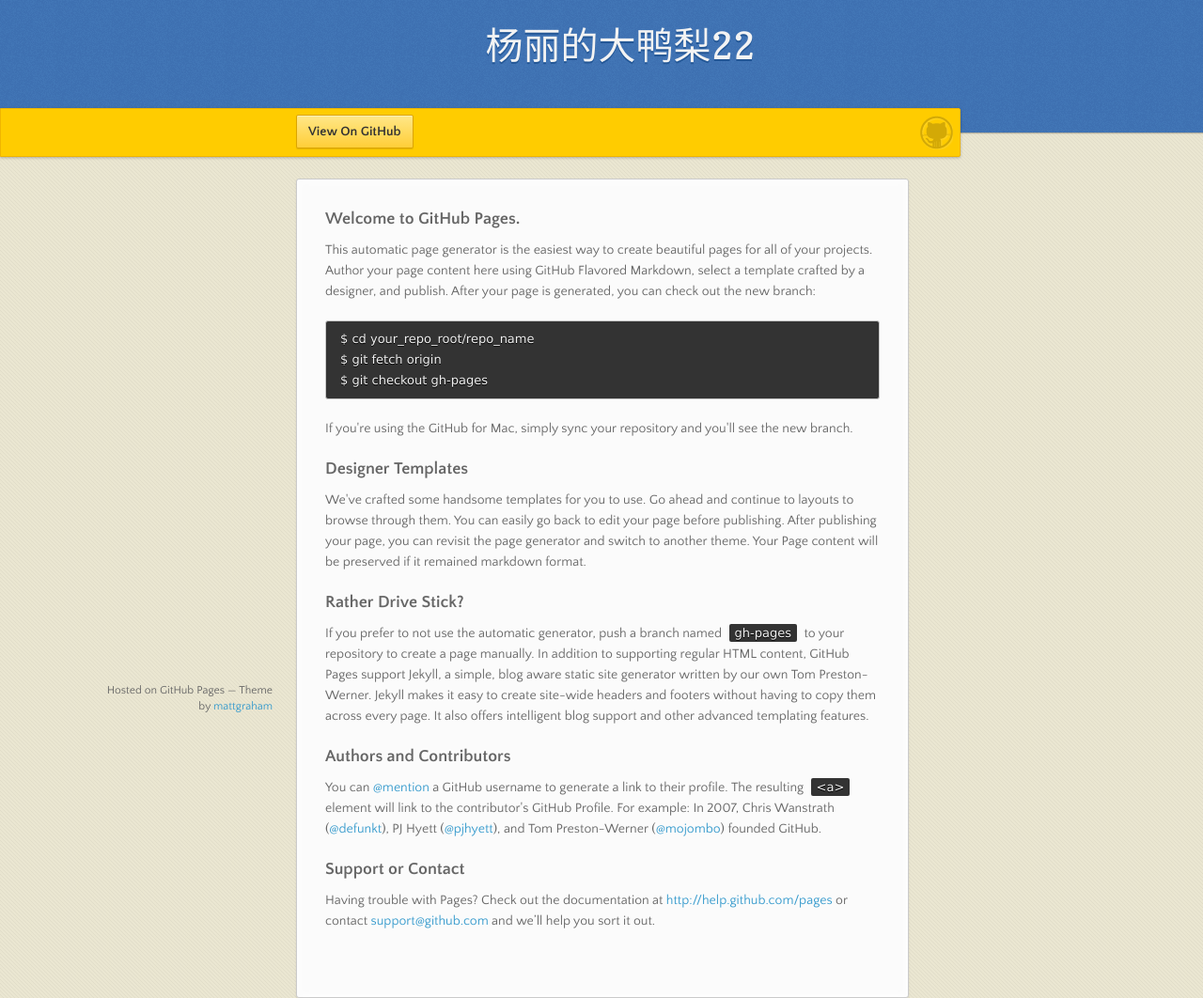
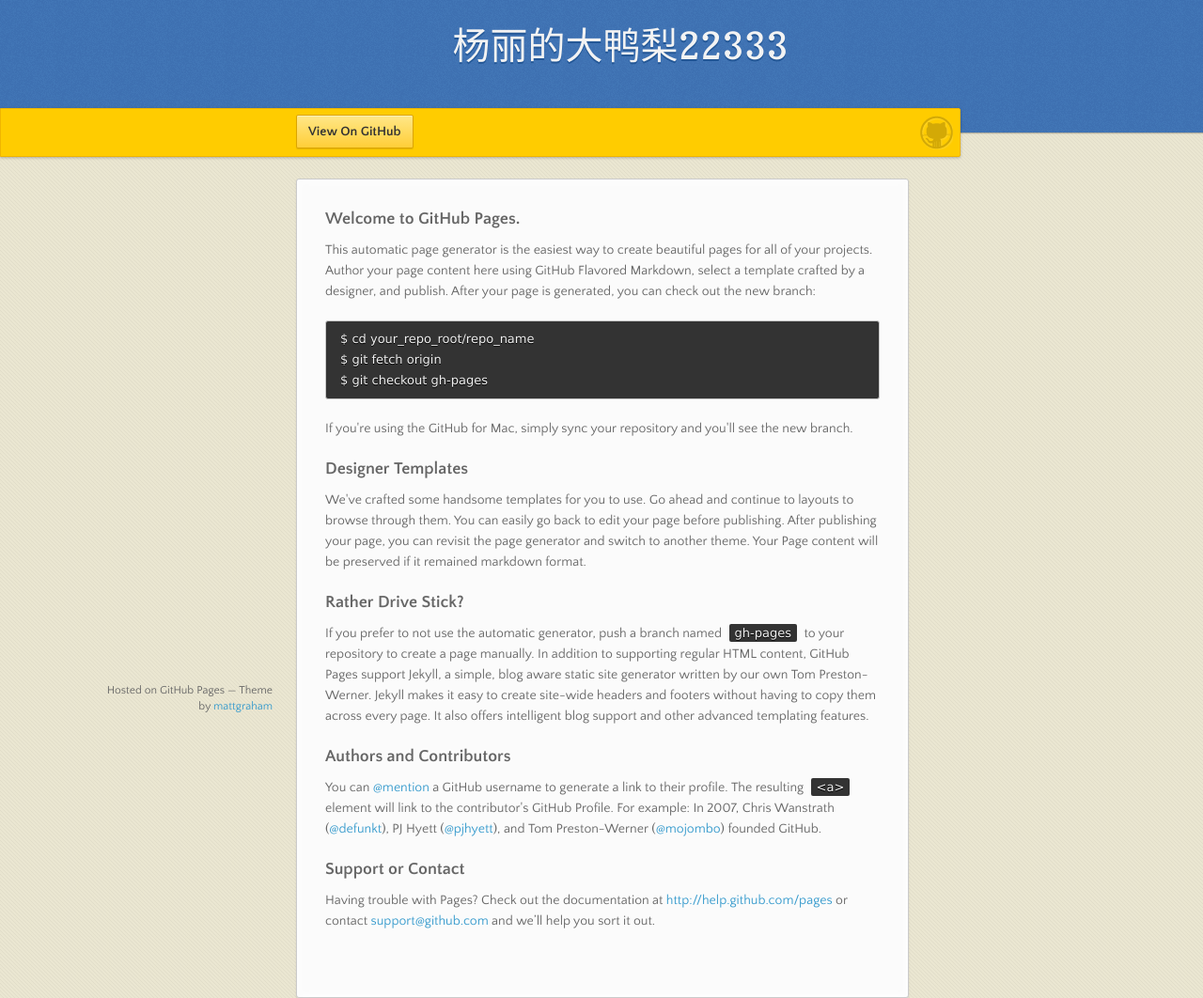
Before and after one commit to dayali/dayali.github.com, a plain HTML site: page index.html in a window 1280 px wide. Shown: the top 1062 px of the page at 94% size. Drawn offline with nearby package versions, Linux system fonts and the light colour scheme.

Commit message:
Update index.html

```diff
--- a/index.html
+++ b/index.html
@@ -17,7 +17,7 @@
   <body>
 
       <header>
-        <h1>杨丽的大鸭梨22</h1>
+        <h1>杨丽的大鸭梨22333</h1>
         <p></p>
       </header>
 
```
